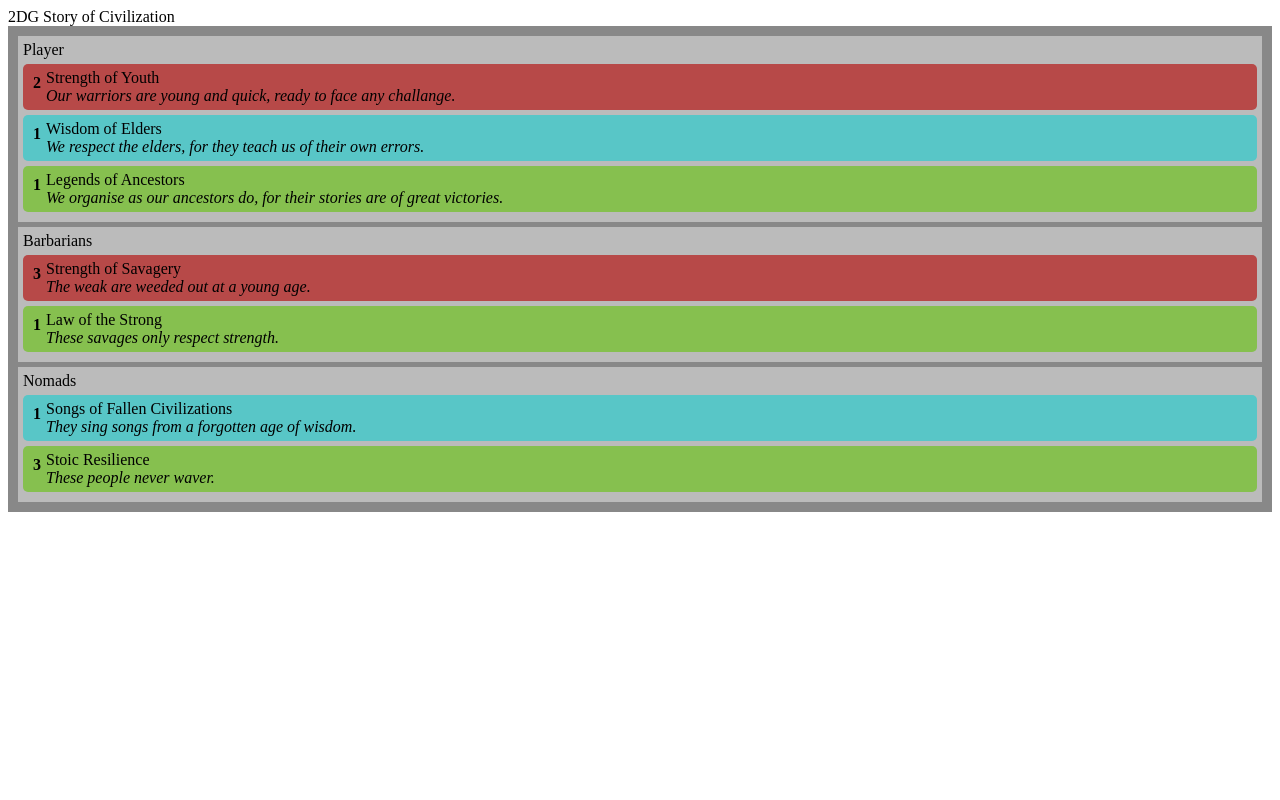
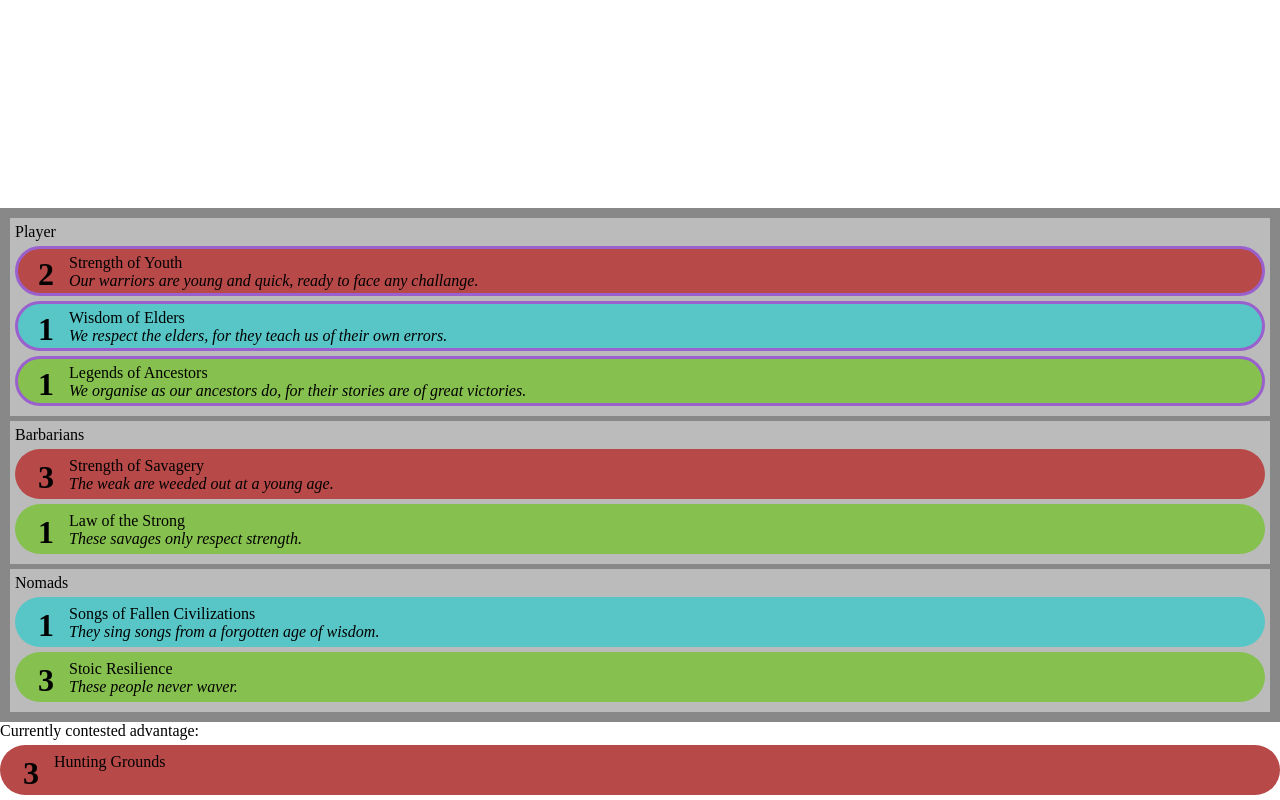
Before and after one commit to FishbaitHarry/2dg-civ, a website with bundled scripts: page index.html in a window 1280 px wide. Built offline with nearby package versions, Linux system fonts and the light colour scheme.

Commit message:
boost css and add flex

```diff
--- a/index.html
+++ b/index.html
@@ -13,7 +13,6 @@
 
 </head>
 <body>
-  <header>2DG Story of Civilization</header>
   <div id="app">LOADING</div>
   <!-- <div>
     <audio id="failure" src="./failure.mp3"></audio>
--- a/reducer.js
+++ b/reducer.js
@@ -79,7 +79,6 @@ export function reduceState(state=defaultState, action=defaultAction) {
   }
 
   const newTopCard = eventQueue.shift();
-  newEvents.push({ description: `neutral card is: ${newTopCard.name}` });
 
   return {
     playerHand: newCivs[0].hand,
--- a/render.js
+++ b/render.js
@@ -20,9 +20,12 @@ const RootAppComponent = {
     console.log(this.state)
   },
   template: `
-    <div @playCard="acceptAction">
-      <CivilizationList :state="state" />
+    <div class="root-component" @playCard="acceptAction">
       <EventLogFeed :eventLog="state.eventLog" />
+      <div class="root-overview-panel">
+        <CivilizationList :state="state" />
+        <ActionPreview :state="state" />
+      </div>
     </div>
   `,
 }
@@ -31,9 +34,20 @@ const app = createApp(RootAppComponent);
 app.component('EventLogFeed', {
   props: ['eventLog'],
   template: `
-    <template v-for="item in eventLog">
-      <div class="event-row">{{ item.description }}</div>
-    </template>
+    <div class="event-log-feed">
+      <template v-for="item in eventLog">
+        <div class="event-row">{{ item.description }}</div>
+      </template>
+    </div>
+  `
+});
+app.component('ActionPreview', {
+  props: ['state'],
+  template: `
+    <div class="action-preview">
+      <div class="action-description">Currently contested advantage:</div>
+      <ExpandableCard :card="state.currentEvent" />
+    </div>
   `
 });
 app.component('CivilizationList', {
--- a/styles.css
+++ b/styles.css
@@ -5,6 +5,26 @@
   --color-purple: #9960CE;
   --color-light-gray: #BBBBBB;
   --color-dark-gray: #888888;
+}
+
+html, body, #app, .root-component {
+  width: 100%; height: 100%;
+  margin: 0;
+  padding: 0;
+}
+.root-component {
+  display: flex;
+  flex-direction: column;
+}
+.event-log-feed {
+  flex: 1 1 0;
+  overflow-y: scroll;
+}
+.root-overview-panel {
+  flex: 0 0 auto;
+}
+.action-preview {
+
 }
 
 .event-row {
@@ -26,7 +46,11 @@
 .exp-card {
   padding: 5px;
   margin: 5px 0;
-  border-radius: 5px;
+  height: 50px;
+  border: 3px solid rgba(0,0,0,0);
+  border-radius: 25px;
+  box-sizing: border-box;
+  overflow: hidden;
 }
 .exp-card.red {
   background-color: var(--color-red);
@@ -37,13 +61,18 @@
 .exp-card.blue {
   background-color: var(--color-blue);
 }
+.exp-card.enabled {
+  border-color: var(--color-purple);
+}
+.exp-card.expanded {}
 
 .card-name {}
 .card-strength {
   float: left;
   font-weight: bold;
-  font-size: 2;
-  padding: 5px;
+  font-size: 2em;
+  padding: 0 15px;
+  line-height: 40px;
 }
 .card-description {
   font-size: 0.8;
```
